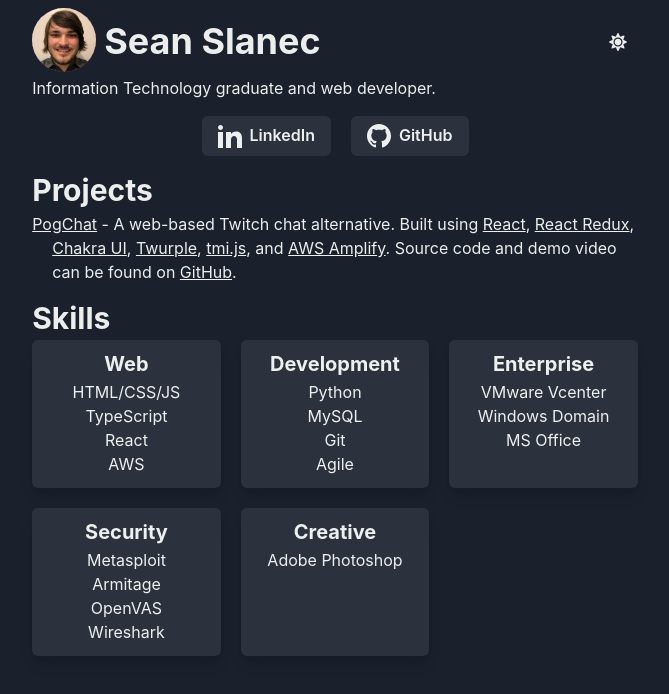
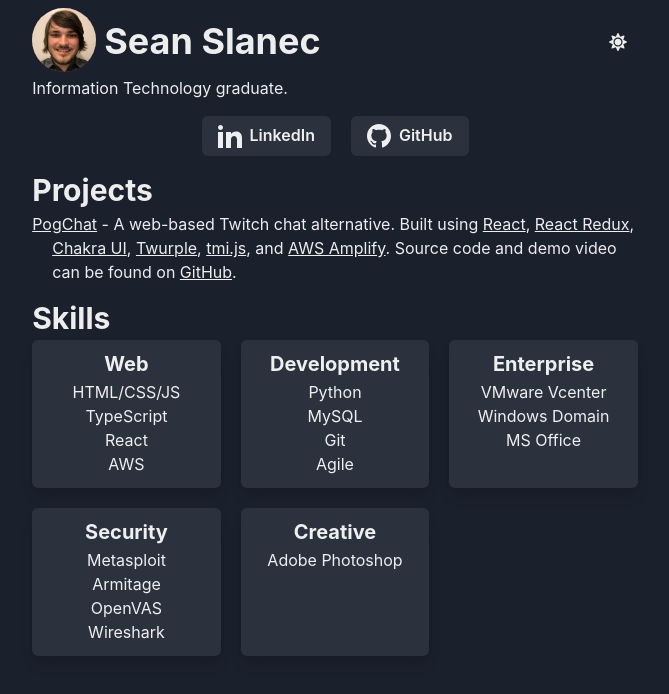
Before and after one commit to sslanec/portfolio, a React (Create React App) app: page / in a window 1280 px wide. Shown: the top 694 px of the page, without its empty margins (305-974 px from the left). Built offline with nearby package versions, Linux system fonts and the light colour scheme.

Commit message:
Removed text

```diff
--- a/src/App.tsx
+++ b/src/App.tsx
@@ -39,7 +39,7 @@
           </Heading>
           <ColorModeSwitcher />
         </Flex>
-        <Text>Information Technology graduate and web developer.</Text>
+        <Text>Information Technology graduate.</Text>
 
         <Flex paddingTop={4} justifyContent="center" gridGap={5}>
           <LinkedInButton />
```
